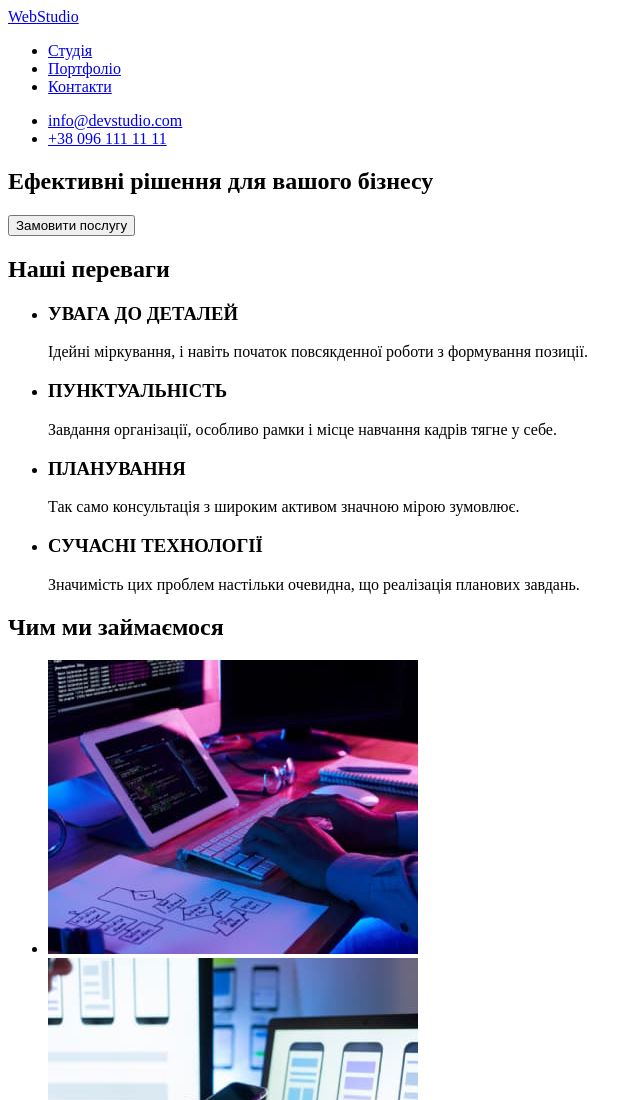
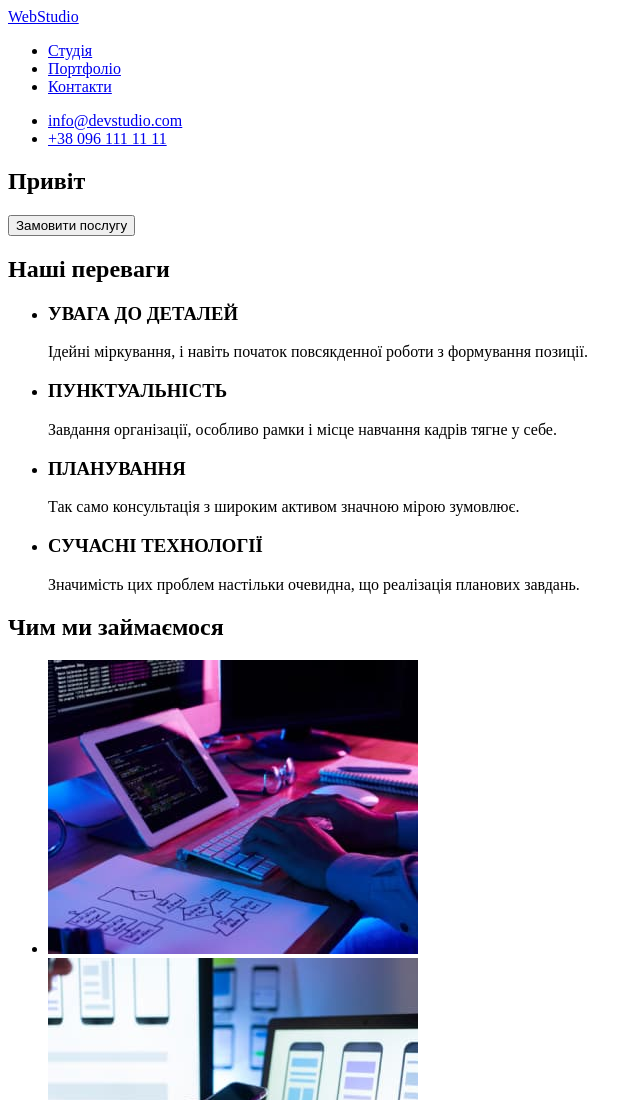
Before and after one commit to Kishyk/goit-markup-hw-01, a plain HTML site: page index.html in a window 1280 px wide. Shown: the top 1100 px of the page, without its empty margins (0-640 px from the left). Drawn offline with Linux system fonts and the light colour scheme.

Commit message:
Заголовок index.html
Замінили заголовок

```diff
--- a/index.html
+++ b/index.html
@@ -34,7 +34,7 @@
 
     <main>
       <section>
-        <h1>Ефективні рішення для вашого бізнесу</h1>
+        <h1>Привіт</h1>
         <button type="button">Замовити послугу</button>
       </section>
 
```
